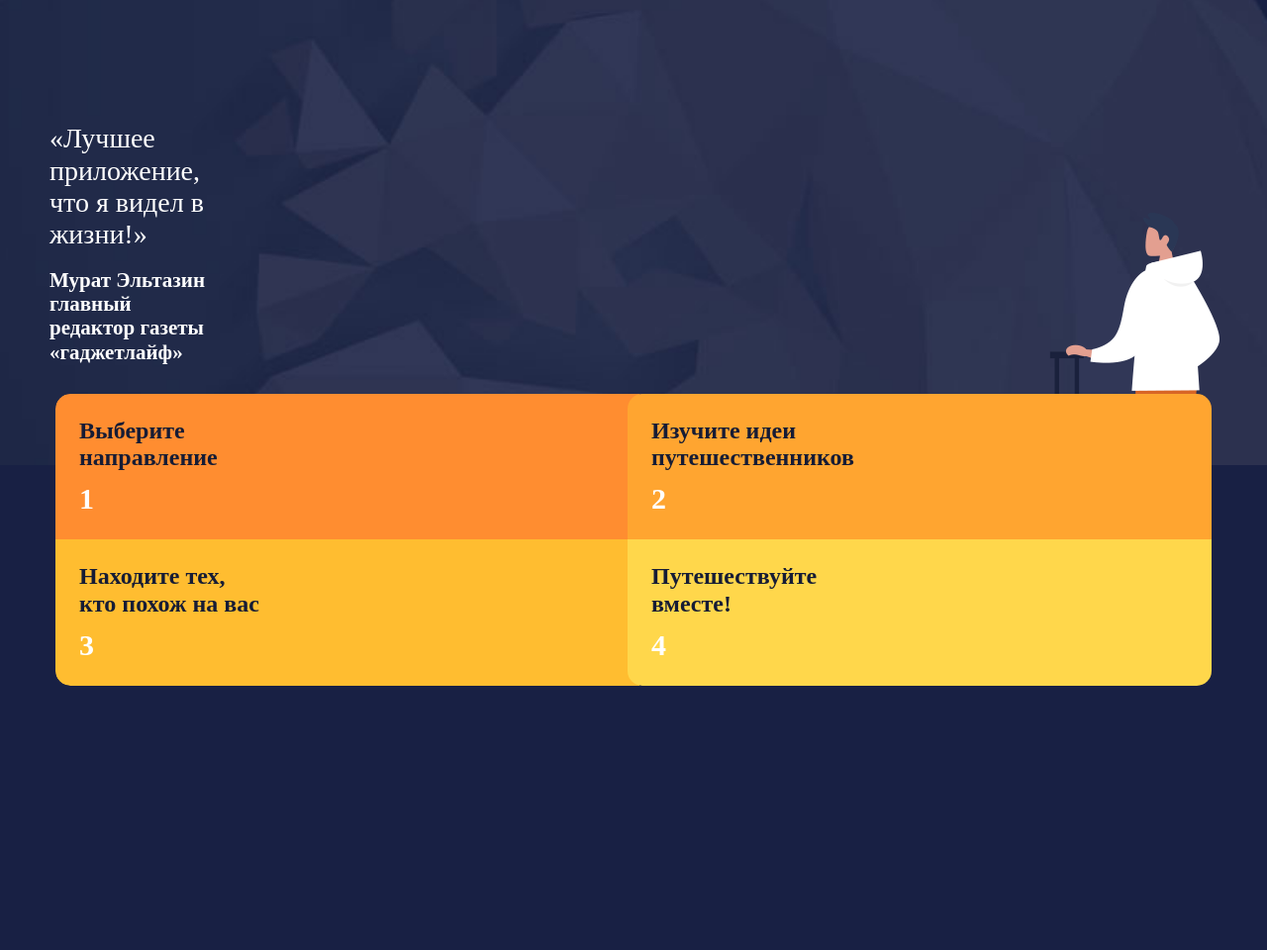
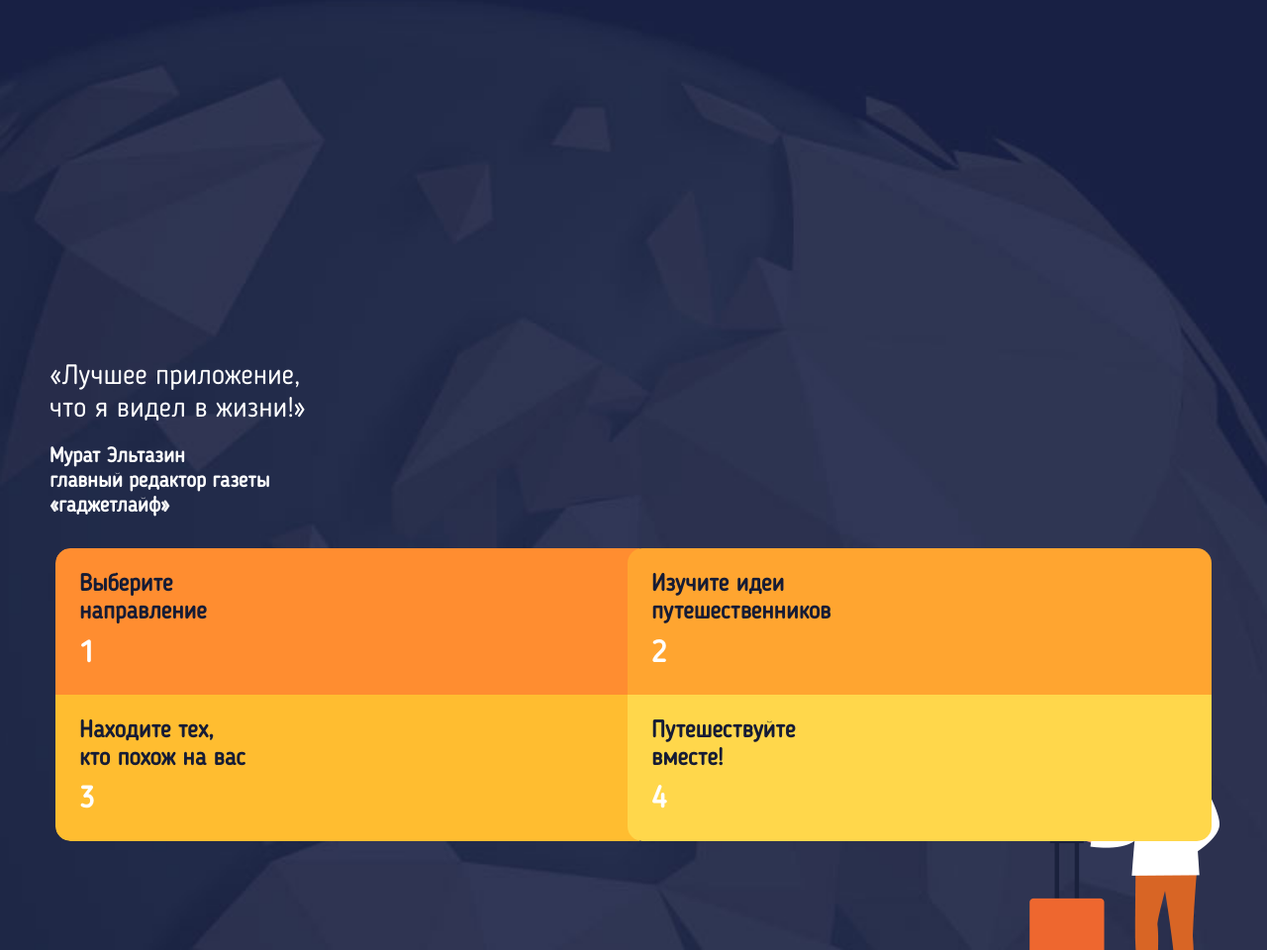
Before and after one commit to dmit-s/Layout, a plain HTML site: page index.html in a window 1280 px wide. Shown: the part 640-1600 px from the top of the page at 99% size. Drawn offline with Linux system fonts and the light colour scheme; files whose address does not match are found by name.

Commit message:
minor updates

```diff
--- /dev/null
+++ b/assets/fonts/fonts.css
@@ -0,0 +1,5 @@
+@font-face {
+  font-family: "Blogger Sans";
+  src: url("./Blogger_Sans.otf"), url("./Blogger_Sans-Light.otf"),
+    url("./Blogger_Sans-Medium.otf"), url("./Blogger_Sans-Bold.otf");
+}
--- a/blocks/travel/__travel.css
+++ b/blocks/travel/__travel.css
@@ -17,7 +17,6 @@
 }
 
 .travel__report {
-  max-width: 165px;
   margin-bottom: 30px;
 }
 
@@ -106,7 +105,7 @@
 @media (min-width: 768px) {
   .travel {
     background-color: #182044;
-    /* position: relative; */
+    padding-top: 180px;
   }
 
   .travel__title {
@@ -115,19 +114,25 @@
 
   .travel__report-author {
     font-size: 21px;
+    line-height: 25px;
   }
 
   .travel__report-text {
     font-size: 28px;
+    line-height: 33px;
   }
 
   .travel__buttons {
     display: none;
   }
 
+  .travel-top {
+    padding-top: 400px;
+  }
+
   .travel-bottom {
     position: relative;
-    top: -350px;
+    top: -600px;
     left: 0;
     max-width: 1400px;
     width: 100%;
--- a/index.html
+++ b/index.html
@@ -23,9 +23,7 @@
           <span class="menu-btn__line"></span>
           <span class="menu-btn__line"></span>
         </label>
-        <button class="header__auth-btn btn--primary">
-          Авторизация
-        </button>
+        <button class="header__auth-btn btn--primary">Авторизация</button>
         <div class="menu">
           <nav class="nav">
             <a href="#" class="nav__link">О сервисе</a>
@@ -76,16 +74,20 @@
         <div class="travel-top">
           <div class="travel-top__img-container">
             <picture>
-              <source srcset="/assets/images/globe-back-tablet.png" media="(min-width: 768px)" />
+              <source
+                srcset="/assets/images/globe-back-tablet.png"
+                media="(min-width: 768px)"
+              />
               <img src="/assets/images/globe-back-mobile.jpg" alt="asdasd" />
             </picture>
-
           </div>
 
           <div class="travel-top__content">
             <div class="travel-top__content-container container">
               <h1 class="travel__title">
-                В путешествие<br> с крутыми<br> попутчиками!
+                В путешествие<br />
+                с крутыми<br />
+                попутчиками!
               </h1>
               <div class="travel__buttons group-buttons-primary">
                 <a href="#" class="group-buttons-primary__link">
@@ -109,27 +111,42 @@
           <div class="travel-bottom">
             <div class="travel__report">
               <p class="travel__report-text">
-                «Лучшее приложение, что я видел в жизни!»
+                «Лучшее приложение,<br />
+                что я видел в жизни!»
               </p>
               <p class="travel__report-author">
-                Мурат Эльтазин главный редактор газеты «гаджетлайф»
+                Мурат Эльтазин<br />
+                главный редактор газеты<br />
+                «гаджетлайф»
               </p>
             </div>
             <ul class="travel__list">
               <li class="travel__list-item">
-                <p>Выберите<br> направление</p>
+                <p>
+                  Выберите<br />
+                  направление
+                </p>
                 <span>1</span>
               </li>
               <li class="travel__list-item">
-                <p>Изучите идеи<br> путешественников</p>
+                <p>
+                  Изучите идеи<br />
+                  путешественников
+                </p>
                 <span>2</span>
               </li>
               <li class="travel__list-item">
-                <p>Находите тех,<br> кто похож на вас</p>
+                <p>
+                  Находите тех,<br />
+                  кто похож на вас
+                </p>
                 <span>3</span>
               </li>
               <li class="travel__list-item">
-                <p>Путешествуйте<br> вместе!</p>
+                <p>
+                  Путешествуйте<br />
+                  вместе!
+                </p>
                 <span>4</span>
               </li>
             </ul>
@@ -428,13 +445,7 @@
             </div>
           </div>
           <button class="add-profile__btn">Показать тарифы для бизнеса</button>
-
-
-
-
-
         </div>
-
       </section>
       <div class="all-rates-wrapper">
         <div class="all-rates">
@@ -461,16 +472,9 @@
                 </div>
               </div>
 
-              <button class="all-rates__close-btn">
-                Закрыть окно
-              </button>
+              <button class="all-rates__close-btn">Закрыть окно</button>
             </div>
-
           </div>
-
-
-
-
         </div>
       </div>
 
@@ -629,7 +633,6 @@
           </div>
         </div>
       </footer>
-
     </main>
     <script src="./app.js"></script>
   </body>
--- a/style.css
+++ b/style.css
@@ -1,5 +1,10 @@
+/* normalize */
 @import "./normalize.css";
 
+/* fonts */
+@import "./assets/fonts/fonts.css";
+
+/* components */
 @import "./blocks/container/__container.css";
 @import "./blocks/buttons.css";
 @import "./blocks/header/__header.css";
@@ -46,6 +51,7 @@ a {
 
 body {
   color: #fff;
+  font-family: "Blogger Sans", sans-serif;
 }
 
 /* title */
```
Also changed, not shown: assets/fonts/Blogger_Sans-Bold.otf (added), assets/fonts/Blogger_Sans-Light.otf (added), assets/fonts/Blogger_Sans-Medium.otf (added), assets/fonts/Blogger_Sans.otf (added).
